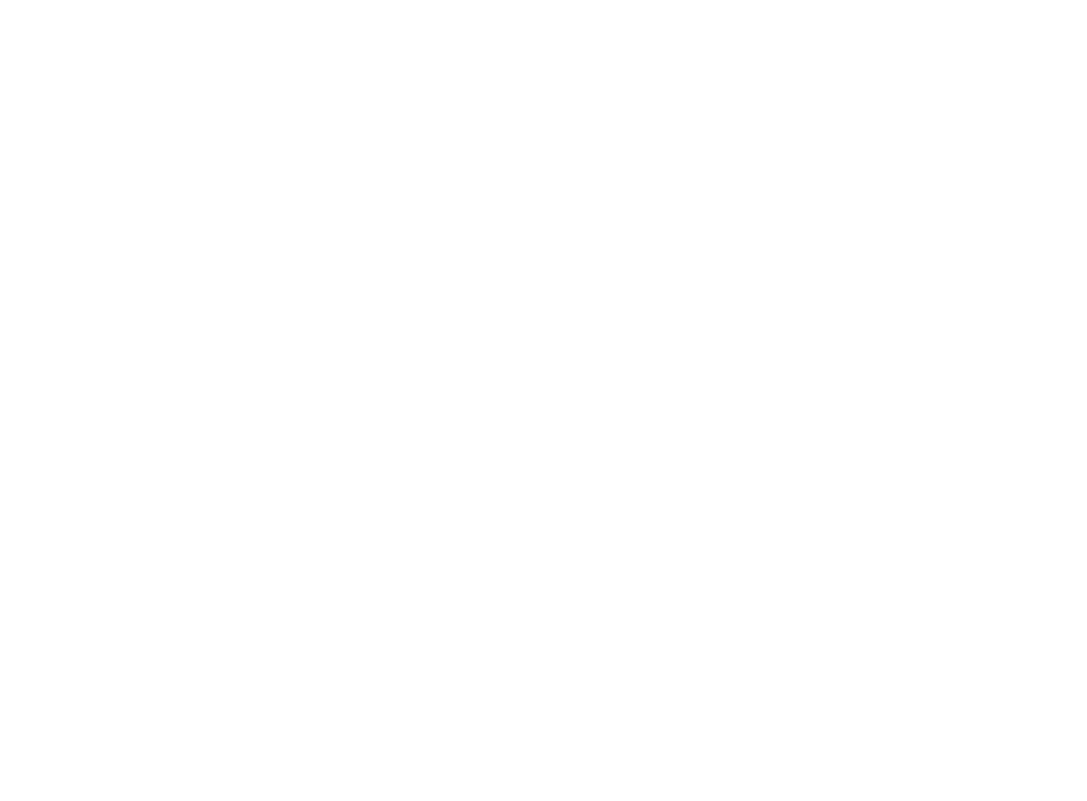
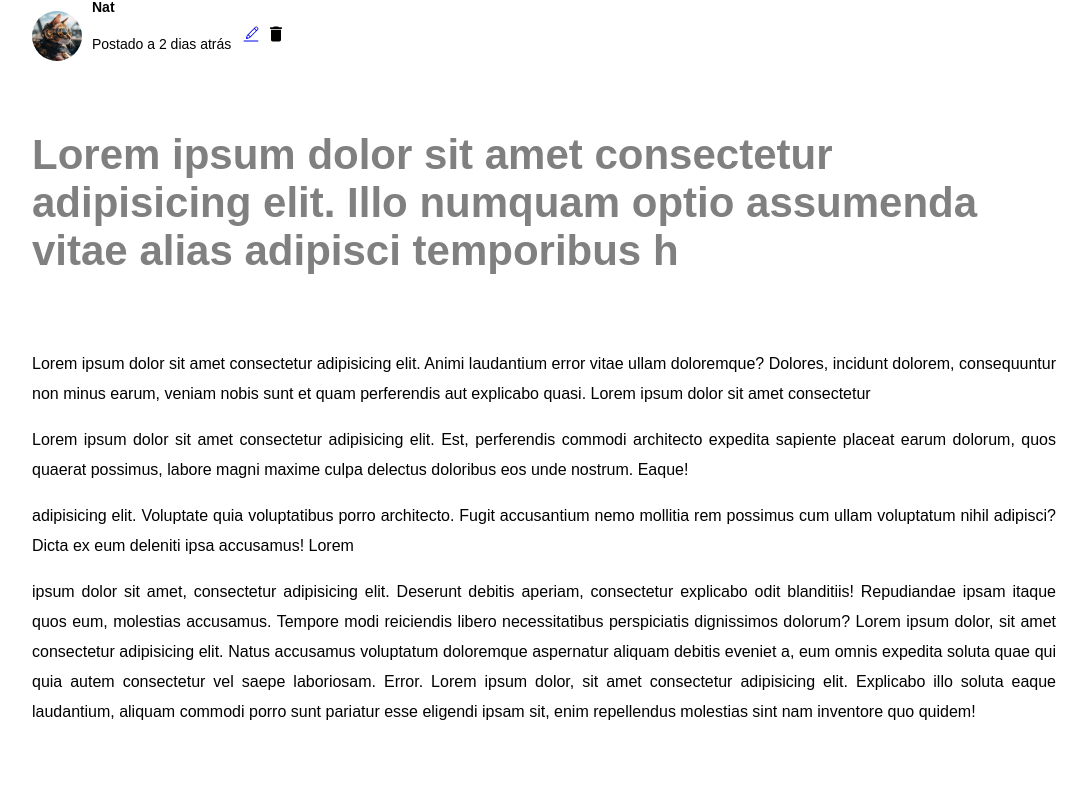
Before and after one commit to NataliaReiis/Blog, a React (Vite) app in the folder client/: page /post/1 in a window 1280 px wide. Shown: the part 419-1220 px from the top of the page, without its empty margins (96-1183 px from the left). Before the commit the page ends 800 px from the top, so only its background shows below. Built offline with nearby package versions, Linux system fonts and the light colour scheme.

Commit message:
feat: Single

```diff
--- a/client/package.json
+++ b/client/package.json
@@ -12,6 +12,7 @@
   "dependencies": {
     "react": "^18.2.0",
     "react-dom": "^18.2.0",
+    "react-icons": "^4.12.0",
     "react-router-dom": "^6.21.1"
   },
   "devDependencies": {
--- /dev/null
+++ b/client/src/components/Menu.jsx
@@ -0,0 +1,8 @@
+
+export default function Menu(){
+    return(
+        <>
+
+        </>
+    )
+}
--- a/client/src/pages/Single.jsx
+++ b/client/src/pages/Single.jsx
@@ -1,8 +1,57 @@
+import imageTest from "../assets/gato-test.jpg";
+import { CiEdit } from "react-icons/ci";
+import { MdDelete } from "react-icons/md";
 
-export default function Single(){
-    return(
-        <>
-        Single
-        </>
-    )
+import { Link } from "react-router-dom";
+import Menu from '../components/Menu'
+export default function Single() {
+  return (
+    <div className="single">
+      <div className="content">
+        <img src={imageTest} alt="" />
+        <div className="user">
+          <img src={imageTest} alt="" />
+          <div className="info">
+            <span>Nat</span>
+            <p>Postado a 2 dias atrás</p>
+          </div>
+          <div className="edit">
+            <Link to={`/write?edit=2`}>
+              <CiEdit />
+            </Link>
+            <MdDelete />
+          </div>
+        </div>
+        <h1>
+          Lorem ipsum dolor sit amet consectetur adipisicing elit. Illo numquam
+          optio assumenda vitae alias adipisci temporibus h
+        </h1>
+        <p>
+          Lorem ipsum dolor sit amet consectetur adipisicing elit. Animi
+          laudantium error vitae ullam doloremque? Dolores, incidunt dolorem,
+          consequuntur non minus earum, veniam nobis sunt et quam perferendis
+          aut explicabo quasi. Lorem ipsum dolor sit amet consectetur
+          <p>Lorem ipsum dolor sit amet consectetur adipisicing elit. Est, perferendis commodi architecto expedita sapiente placeat earum dolorum, quos quaerat possimus, labore magni maxime culpa delectus doloribus eos unde nostrum. Eaque!</p>
+          adipisicing elit. Voluptate quia voluptatibus porro architecto. Fugit
+          accusantium nemo mollitia rem possimus cum ullam voluptatum nihil
+          adipisci? Dicta ex eum deleniti ipsa accusamus! Lorem{" "}
+          <p>
+            ipsum dolor sit amet, consectetur adipisicing elit. Deserunt debitis
+            aperiam, consectetur explicabo odit blanditiis! Repudiandae ipsam
+            itaque quos eum, molestias accusamus. Tempore modi reiciendis libero
+            necessitatibus perspiciatis dignissimos dolorum? Lorem ipsum dolor,
+            sit amet consectetur adipisicing elit. Natus accusamus voluptatum
+            doloremque aspernatur aliquam debitis eveniet a, eum omnis expedita
+            soluta quae qui quia autem consectetur vel saepe laboriosam. Error.
+            Lorem ipsum dolor, sit amet consectetur adipisicing elit. Explicabo
+            illo soluta eaque laudantium, aliquam commodi porro sunt pariatur
+            esse eligendi ipsam sit, enim repellendus molestias sint nam
+            inventore quo quidem!
+          </p>
+        </p>
+      </div>
+
+     <Menu />
+    </div>
+  );
 }
--- a/client/src/scss/style.scss
+++ b/client/src/scss/style.scss
@@ -95,5 +95,62 @@
         }
       }
     }
+
+//SINGLE
+
+    .single{
+        display: flex;
+        gap: 50px;
+
+        .content{
+            flex: 5;
+            display: flex;
+            flex-direction: column;
+            gap: 30px;
+
+            img{
+                width: 100%;
+                height: 300px;
+                object-fit: cover;
+            }
+
+            .user{
+                display: flex;
+                align-items: center;
+                gap: 10px;
+                font-size: 14px;
+                img{
+                    width:50px;
+                    height: 50px;
+                    border-radius: 50%;
+                    object-fit: cover;
+                }
+                span{
+                    font-weight: bold;
+                }
+            }
+            .edit {
+                display: flex;
+                gap: 5px;
+
+                svg{
+                    width: 20px;
+                    height: 20px;
+                    cursor: pointer;
+                }
+            }
+            h1{
+                font-size: 42px;
+                color: gray;
+            }
+            p{
+                text-align: justify;
+                line-height: 30px;
+            }
+        }
+        .menu{
+            flex: 2;
+        }
+    }
   }
 }
```
Also changed, not shown: 1 other file (tests, documents, lock files or other folders).
